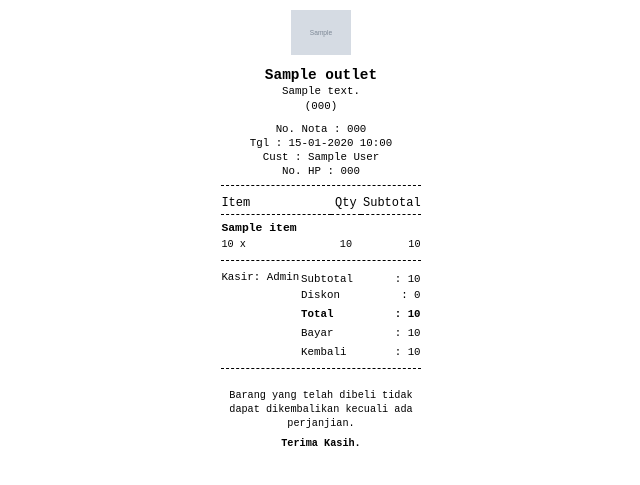
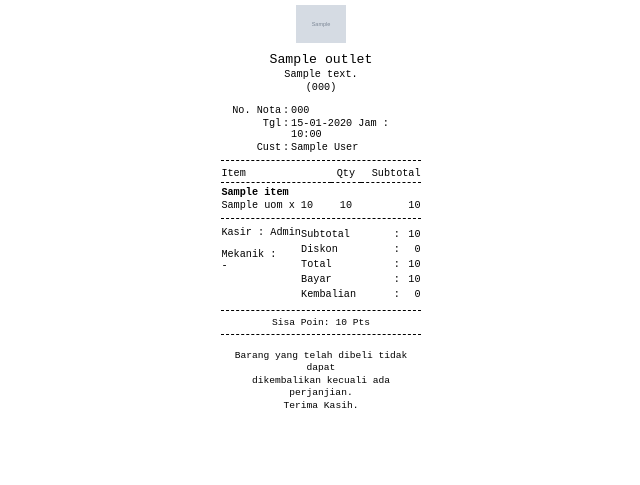
Before and after one commit to maulalardiatqo/pos-saas, a Laravel app: page /pos/receipt/1 in a window 1280 px wide. Shown: the top 485 px of the page, without its empty margins (319-959 px from the left). Run offline with Laravel 12, Linux system fonts and the light colour scheme; data comes from the database, SQL or seed files in the repository; tables that the repository leaves empty hold one stand-in row (values such as "Sample post"); grey boxes marked "Sample" are stand-in pictures.

Commit message:
update receipt

```diff
--- a/resources/views/pos/receipt.blade.php
+++ b/resources/views/pos/receipt.blade.php
@@ -5,19 +5,22 @@
     <meta name="viewport" content="width=device-width, initial-scale=1.0">
     <title>Struk #{{ $transaction->transaction_number }}</title>
 
+    <!-- LOGIKA DINAMIS UKURAN KERTAS -->
     @php
         $notaSize = $company->nota_size ?? '58mm';
 
-        // Default pengaturan untuk 58mm
+        // Default pengaturan untuk 58mm (seperti di foto)
         $bodyWidth = '58mm';
         $fontSize = '12px';
-        $padding = '10px';
+        $padding = '5px 10px';
 
+        // Penyesuaian jika 80mm
         if ($notaSize === '80mm') {
             $bodyWidth = '80mm';
             $fontSize = '14px';
-            $padding = '15px';
+            $padding = '10px 15px';
         }
+        // Penyesuaian jika A4 (Invoice Style)
         elseif ($notaSize === 'A4') {
             $bodyWidth = '210mm';
             $fontSize = '14px';
@@ -43,31 +46,37 @@
         .text-left { text-align: left; }
         .font-bold { font-weight: bold; }
 
-        .divider { border-top: 1px dashed #000; margin: 8px 0; }
+        /* Garis Putus-Putus Khas Struk Kasir */
+        .divider { border-top: 1px dashed #000; margin: 6px 0; }
 
         table { width: 100%; border-collapse: collapse; }
-        td, th { vertical-align: top; padding: 2px 0; }
+        td, th { vertical-align: top; padding: 1px 0; }
 
+        /* Area Header */
         .header { margin-bottom: 10px; }
-        .logo-container { margin-bottom: 8px; text-align: center; }
-        .logo-container img { max-width: {{ $notaSize === 'A4' ? '120px' : '60px' }}; height: auto; }
+        .logo-container { margin-bottom: 5px; text-align: center; }
+        .logo-container img { max-width: {{ $notaSize === 'A4' ? '120px' : '50px' }}; height: auto; }
 
-        .header h2 { margin: 0 0 2px 0; font-size: 1.2em; }
-        .header p { margin: 2px 0; font-size: 0.9em; line-height: 1.2; }
+        .header h2 { margin: 0 0 2px 0; font-size: 1.1em; font-weight: normal; }
+        .header p { margin: 1px 0; font-size: 0.85em; line-height: 1.2; }
 
-        .transaction-info { text-align: center; font-size: 0.9em; margin-bottom: 5px; }
-        .transaction-info p { margin: 2px 0; }
+        /* Area Info Nota */
+        .info-table { font-size: 0.85em; margin-bottom: 2px; }
+        .info-table td { padding: 1px 0; }
 
-        .item-table th { border-bottom: 1px dashed #000; padding-bottom: 4px; font-weight: normal; }
-        .item-name { font-weight: bold; font-size: 0.95em; }
-        .item-meta { font-size: 0.85em; }
+        /* Area Item */
+        .item-table th { border-bottom: 1px dashed #000; padding-bottom: 3px; font-weight: normal; font-size: 0.85em; }
+        .item-table td { font-size: 0.85em; }
+        .item-name { font-weight: bold; }
 
-        .summary-container { display: flex; justify-content: space-between; margin-top: 10px; font-size: 0.9em; }
-        .summary-left { width: 40%; }
-        .summary-right { width: 60%; }
-        .summary-right table { width: 100%; }
+        /* Area Ringkasan (Kasir Kiri, Subtotal Kanan) */
+        .summary-area { font-size: 0.85em; width: 100%; margin-top: 4px; }
+        .summary-area td { padding: 2px 0; }
 
-        .footer { margin-top: 20px; font-size: 0.85em; line-height: 1.4; }
+        /* Area History Cicilan */
+        .history-table { font-size: 0.8em; margin-top: 5px; color: #333; }
+
+        .footer { margin-top: 15px; font-size: 0.8em; line-height: 1.3; text-align: center; }
     </style>
 </head>
 <body onload="window.print(); setTimeout(function(){ window.close(); }, 500);">
@@ -75,11 +84,11 @@
     <div class="header text-center">
         @if($company->is_nota_logo && $company->logo)
             <div class="logo-container">
-                <img src="{{ asset('storage/' . $company->logo) }}" alt="Logo Perusahaan">
+                <img src="{{ asset('storage/' . $company->logo) }}" alt="Logo">
             </div>
         @endif
 
-        <h2>{{ $transaction->outlet->name ?? $company->name ?? 'TOKO KITA' }}</h2>
+        <h2>{{ $transaction->outlet->name ?? $company->name ?? 'Toko' }}</h2>
 
         @if(isset($transaction->outlet) && $transaction->outlet->address)
             <p>{{ $transaction->outlet->address }}</p>
@@ -94,23 +103,30 @@
         @endif
     </div>
 
-    <!-- INFO TRANSAKSI -->
-    <div class="transaction-info">
-        <p>No. Nota : {{ $transaction->transaction_number }}</p>
-        <p>Tgl : {{ $transaction->created_at->format('d-m-Y H:i') }}</p>
-
-        <!-- BLOK INFO CUSTOMER -->
+    <!-- Info Nota & Tanggal (Format Rapi) -->
+    <table class="info-table">
+        <tr>
+            <td class="text-right" width="30%">No. Nota</td>
+            <td class="text-center" width="5%">:</td>
+            <td>{{ $transaction->transaction_number }}</td>
+        </tr>
+        <tr>
+            <td class="text-right">Tgl</td>
+            <td class="text-center">:</td>
+            <td>{{ $transaction->created_at->format('d-m-Y \J\a\m \: H:i') }}</td>
+        </tr>
         @if($transaction->customer)
-            <p>Cust : {{ $transaction->customer->name }}</p>
-            @if($transaction->customer->phone)
-                <p>No. HP : {{ $transaction->customer->phone }}</p>
+        <tr>
+            <td class="text-right">Cust</td>
+            <td class="text-center">:</td>
+            <td>{{ $transaction->customer->name }}</td>
+        </tr>
         @endif
-        @endif
-    </div>
+    </table>
 
     <div class="divider"></div>
 
-    <!-- RINCIAN PRODUK -->
+    <!-- Tabel Rincian Barang (Persis Foto) -->
     <table class="item-table">
         <thead>
             <tr>
@@ -122,14 +138,18 @@
         <tbody>
             @foreach($transaction->items as $item)
                 <tr>
-                    <td colspan="3" style="padding-top: 6px;">
+                    <!-- Nama Barang (Full Width) -->
+                    <td colspan="3" style="padding-top: 4px;">
                         <span class="item-name">{{ $item->item_name ?? $item->product->name ?? 'Item Custom' }}</span>
                     </td>
                 </tr>
                 <tr>
-                    <td class="item-meta">{{ number_format($item->selling_price, 0, ',', '.') }} x</td>
-                    <td class="text-center item-meta">{{ $item->qty }}</td>
-                    <td class="text-right item-meta">{{ number_format($item->subtotal, 0, ',', '.') }}</td>
+                    <!-- Satuan x Harga -->
+                    <td>
+                        {{ $item->uom ? $item->uom->name . ' x ' : 'x ' }}{{ number_format($item->selling_price, 0, ',', '.') }}
+                    </td>
+                    <td class="text-center">{{ $item->qty }}</td>
+                    <td class="text-right">{{ number_format($item->subtotal, 0, ',', '.') }}</td>
                 </tr>
             @endforeach
         </tbody>
@@ -137,77 +157,103 @@
 
     <div class="divider"></div>
 
-    <!-- RINGKASAN & KASIR (Layout Kiri-Kanan) -->
-    <div class="summary-container">
-        <!-- Bagian Kiri: Kasir & Mekanik -->
-        <div class="summary-left">
-            <p style="margin: 0 0 5px 0;">Kasir: {{ $transaction->user->name ?? 'Admin' }}</p>
-            <!-- Opsional: Jika Anda memiliki field mekanik, bisa diletakkan di sini -->
-            <!-- <p style="margin: 0;">Mekanik:<br>DEDI</p> -->
-        </div>
-
-        <!-- Bagian Kanan: Subtotal, Diskon, Total, Bayar, Kembali -->
-        <div class="summary-right">
-            <table>
+    <!-- Area Ringkasan: Mekanik/Kasir (Kiri) & Angka (Kanan) -->
+    <table class="summary-area">
+        <tr>
+            <!-- Sisi Kiri -->
+            <td width="40%" style="vertical-align: top;">
+                Kasir : {{ $transaction->user->name ?? 'Admin' }}<br><br>
+                Mekanik :<br>
+                {{ $transaction->mechanic->name ?? '-' }}
+            </td>
+            <!-- Sisi Kanan -->
+            <td width="60%" style="vertical-align: top;">
+                <table width="100%">
                     <tr>
                         <td class="text-left">Subtotal</td>
-                    <td class="text-right">: {{ number_format($transaction->subtotal, 0, ',', '.') }}</td>
+                        <td width="5%">:</td>
+                        <td class="text-right">{{ number_format($transaction->subtotal, 0, ',', '.') }}</td>
                     </tr>
 
-                @if($transaction->discount > 0)
+                    @php
+                        $totalDiscount = $transaction->discount + $transaction->point_discount_amount;
+                    @endphp
                     <tr>
                         <td class="text-left">Diskon</td>
-                    <td class="text-right">: {{ number_format($transaction->discount, 0, ',', '.') }}</td>
-                </tr>
-                @elseif($transaction->point_discount_amount > 0)
-                <tr>
-                    <td class="text-left">Diskon</td>
-                    <td class="text-right">: {{ number_format($transaction->point_discount_amount, 0, ',', '.') }}</td>
-                </tr>
-                @else
-                <tr>
-                    <td class="text-left">Diskon</td>
-                    <td class="text-right">: 0</td>
-                </tr>
-                @endif
-
-                <tr>
-                    <td class="text-left font-bold" style="padding-top: 5px;">Total</td>
-                    <td class="text-right font-bold" style="padding-top: 5px;">: {{ number_format($transaction->grand_total, 0, ',', '.') }}</td>
+                        <td>:</td>
+                        <td class="text-right">{{ number_format($totalDiscount, 0, ',', '.') }}</td>
                     </tr>
 
                     <tr>
-                    <td class="text-left" style="padding-top: 5px;">Bayar</td>
-                    <td class="text-right" style="padding-top: 5px;">: {{ number_format($transaction->amount_paid, 0, ',', '.') }}</td>
+                        <td class="text-left">Total</td>
+                        <td>:</td>
+                        <td class="text-right">{{ number_format($transaction->grand_total, 0, ',', '.') }}</td>
                     </tr>
+
                     <tr>
-                    <td class="text-left" style="padding-top: 5px;">Kembali</td>
-                    <td class="text-right" style="padding-top: 5px;">: {{ number_format($transaction->amount_change, 0, ',', '.') }}</td>
+                        <td class="text-left">Bayar</td>
+                        <td>:</td>
+                        <td class="text-right">{{ number_format($transaction->amount_paid, 0, ',', '.') }}</td>
+                    </tr>
+
+                    <tr>
+                        <td class="text-left">Kembalian</td>
+                        <td>:</td>
+                        <td class="text-right">
+                            {{ number_format(max(0, $transaction->amount_paid - $transaction->grand_total), 0, ',', '.') }}
+                        </td>
+                    </tr>
+
+                    <!-- Munculkan Sisa Hutang jika Invoice belum lunas (Kredit) -->
+                    @if($transaction->amount_paid < $transaction->grand_total)
+                    <tr>
+                        <td class="text-left">Hutang</td>
+                        <td>:</td>
+                        <td class="text-right font-bold">{{ number_format(abs($transaction->amount_change), 0, ',', '.') }}</td>
+                    </tr>
+                    @endif
+                </table>
+            </td>
         </tr>
     </table>
-        </div>
-    </div>
 
-    <!-- INFO PENAMBAHAN POIN -->
+    <!-- Riwayat Bayar DP / Cicilan (Muncul Jika Ada Lebih Dari 1 Kali Bayar) -->
+    @if($transaction->payments && $transaction->payments->count() > 1)
+        <div class="divider"></div>
+        <div style="font-size: 0.8em; font-weight: bold; margin-bottom: 2px;">Riwayat Cicilan/DP:</div>
+        <table class="history-table">
+            @foreach($transaction->payments as $payment)
+            <tr>
+                <td>{{ \Carbon\Carbon::parse($payment->payment_date)->format('d/m/y') }} ({{ strtoupper($payment->payment_method) }})</td>
+                <td class="text-right">Rp {{ number_format($payment->amount, 0, ',', '.') }}</td>
+            </tr>
+            @endforeach
+        </table>
+    @endif
+
+    <!-- Info Reward Poin (Opsional) -->
     @php
         $earnedPoint = \App\Models\PointHistory::where('reference_id', $transaction->transaction_number)
                             ->where('type', 'earn')
                             ->sum('amount');
     @endphp
 
+    @if($earnedPoint > 0 || ($transaction->customer && $transaction->customer->points_balance > 0))
+        <div class="divider"></div>
+        <div class="text-center" style="font-size: 0.8em; margin-top: 5px;">
             @if($earnedPoint > 0)
-        <div class="divider"></div>
-        <div class="text-center" style="font-size: 0.85em; font-weight: bold; margin-top: 5px;">
                 Anda mendapat +{{ $earnedPoint }} Poin<br>
-            Total Poin Anda: {{ number_format($transaction->customer->points_balance ?? 0, 0, ',', '.') }} Pts
+            @endif
+            Sisa Poin: {{ number_format($transaction->customer->points_balance ?? 0, 0, ',', '.') }} Pts
         </div>
     @endif
 
     <div class="divider"></div>
 
-    <div class="footer text-center">
-        <p style="margin: 0 0 5px 0;">Barang yang telah dibeli tidak dapat dikembalikan kecuali ada perjanjian.</p>
-        <p style="margin: 0; font-weight: bold;">Terima Kasih.</p>
+    <div class="footer">
+        Barang yang telah dibeli tidak dapat<br>
+        dikembalikan kecuali ada perjanjian.<br>
+        Terima Kasih.
     </div>
 
 </body>
```
Lines whose indentation alone changed are shown as unchanged.
